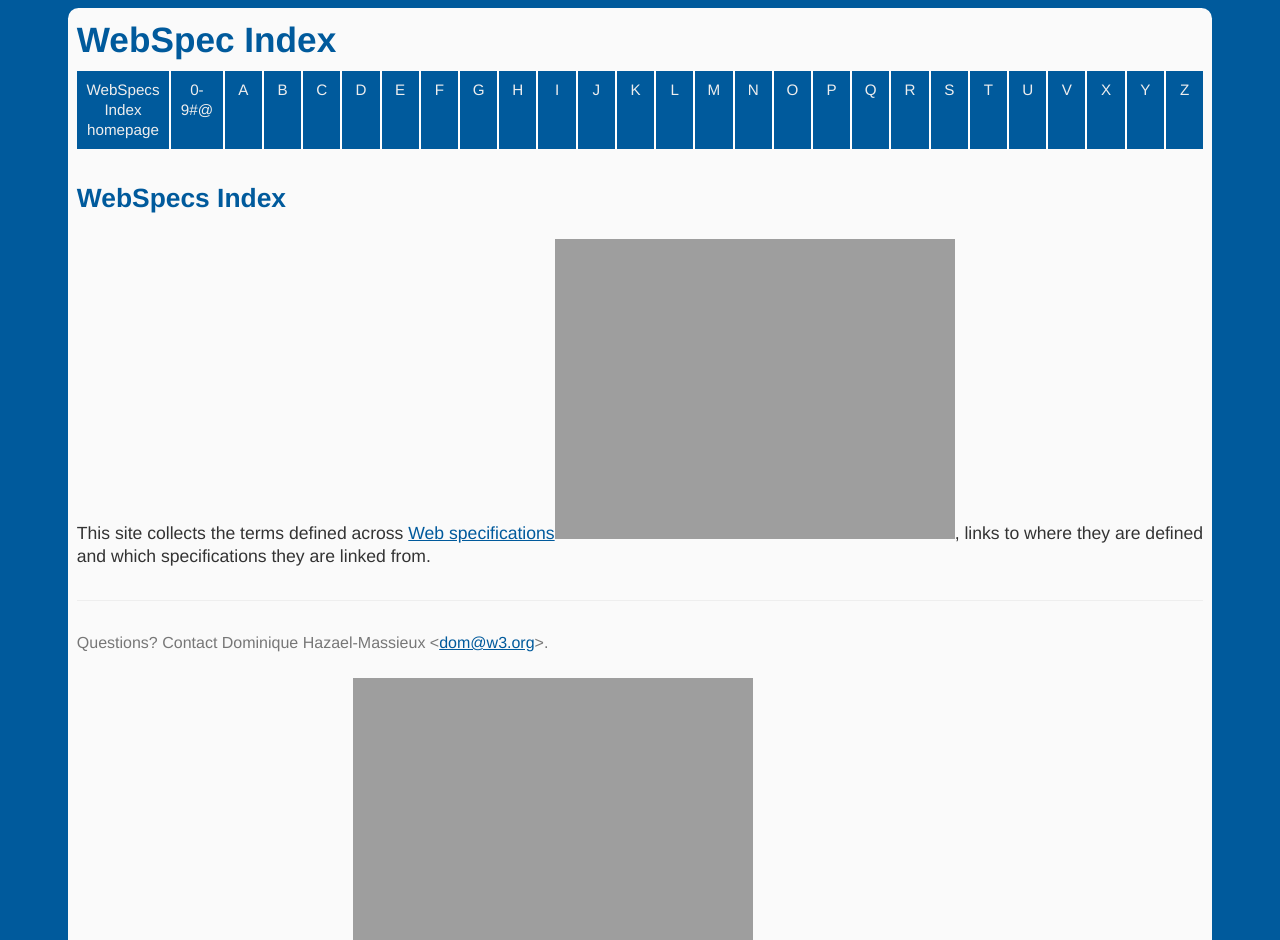
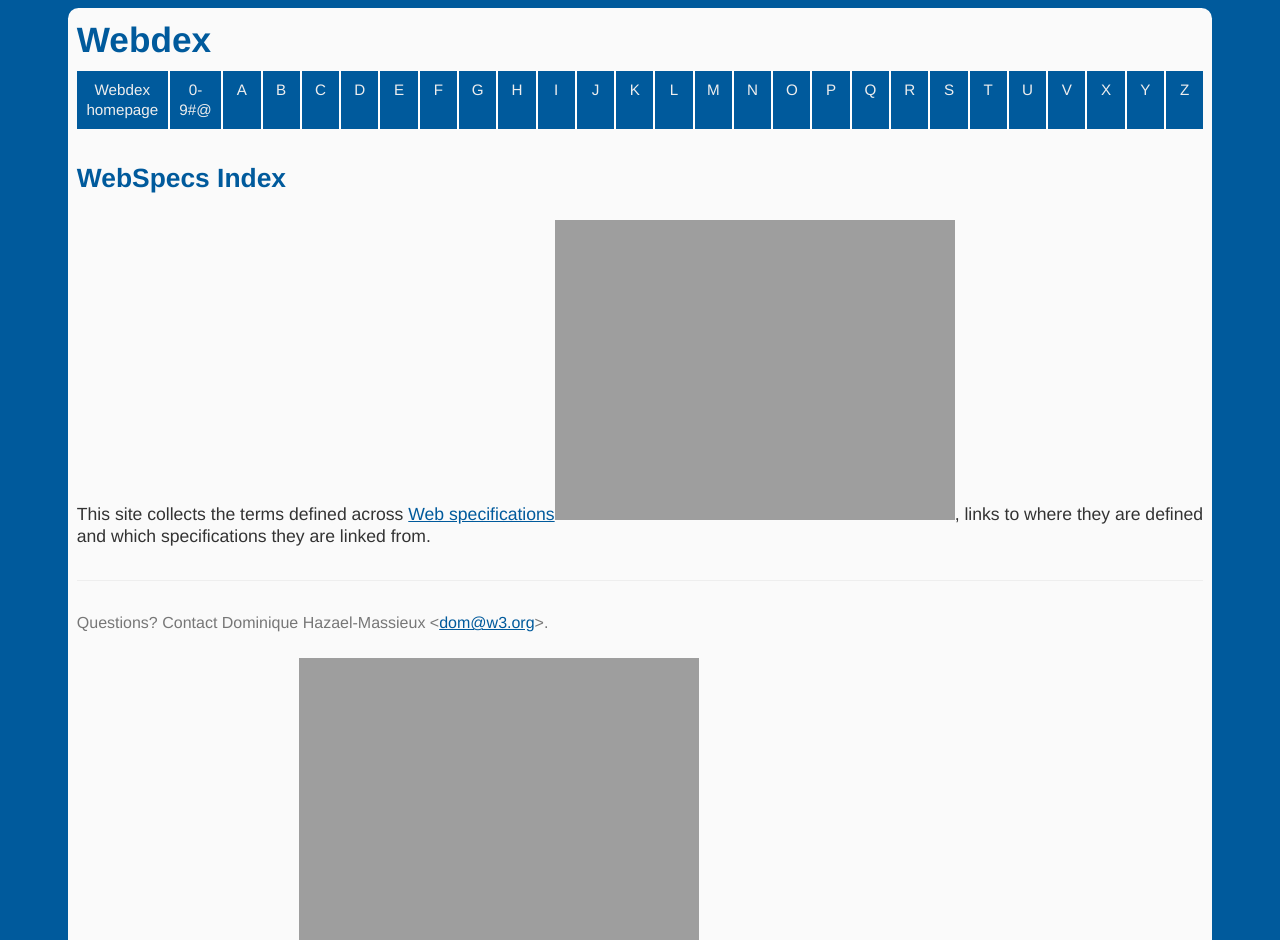
Before and after one commit to dontcallmedom/webdex, a Jekyll site: the page built from index.html, in a window 1280 px wide, cut to the strip 0-940 px from the top of the page. Built offline with Jekyll 4.4.1, drawn with Linux system fonts in a browser that asks for light colours; some of the changed text lies outside the part shown; grey boxes are pictures that could not be loaded.

Commit message:
Harmonize to webdex name

```diff
--- a/_data/pages.yml
+++ b/_data/pages.yml
@@ -1,5 +1,5 @@
 pages:
-- title: WebSpecs Index homepage
+- title: Webdex homepage
   url: './'
 - title: 0-9#@
   url: other.html
--- a/_layouts/base.html
+++ b/_layouts/base.html
@@ -3,7 +3,7 @@
   <head>
     <meta charset="utf-8">
     <title>
-      {{ page.title | strip_html }} - WebSpec Index
+      {{ page.title | strip_html }} - Webdex
     </title>
     <meta name="viewport" content="width=device-width, initial-scale=1">
     <link rel="stylesheet" href="{{ page.base }}style.css">
@@ -12,7 +12,7 @@
     <header class="header">
       <div id="top">
         <h1>
-          WebSpec Index
+          Webdex
         </h1>
       </div>
       <nav class="menu" id="menu">
@@ -42,7 +42,7 @@
         Questions? Contact Dominique Hazael-Massieux &lt;<a href=
         "mailto:dom@w3.org">dom@w3.org</a>&gt;.
       </p>
-      <p>WebSpec Index is managed on <a href="https://github.com/dontcallmedom/webspec-index/">GitHub</a> based on the data collected by <a href="https://github.com/w3c/webref/">webref</a></p>
+      <p>Webdex is managed on <a href="https://github.com/dontcallmedom/webdex/">GitHub</a> based on the data collected by <a href="https://github.com/w3c/webref/">webref</a></p>
     </footer>
   </body>
 </html>
```
